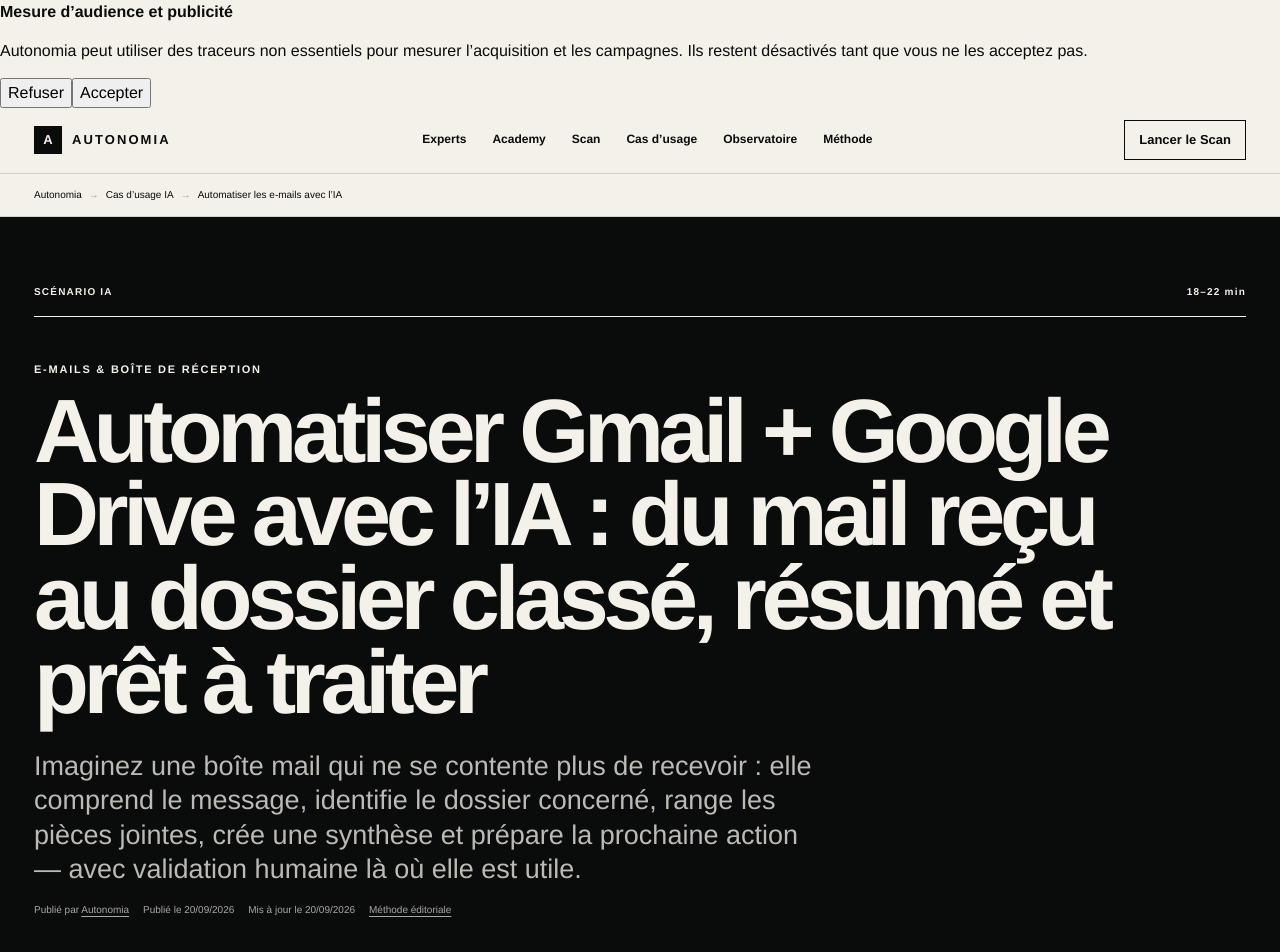
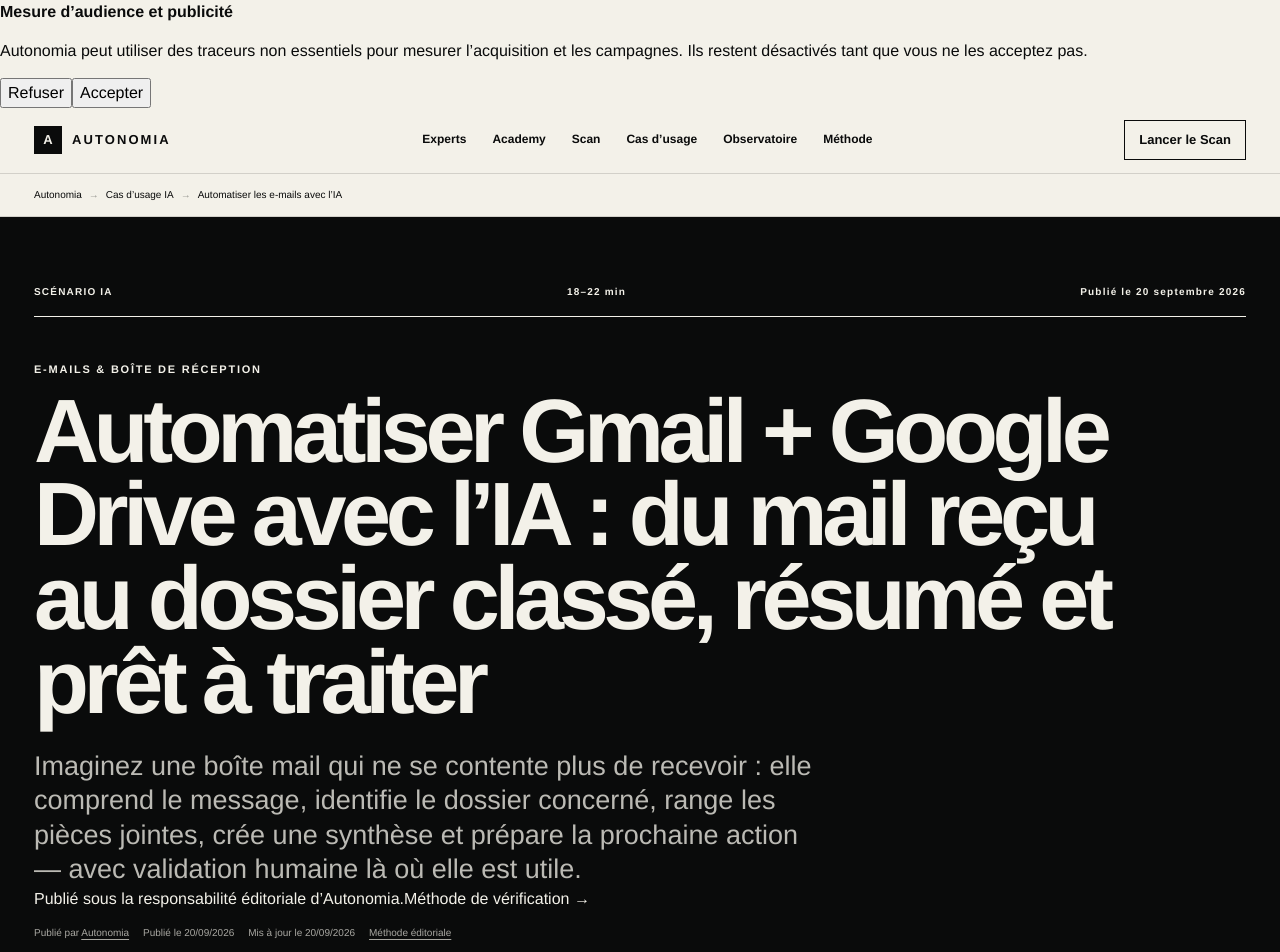
Before and after one commit to aristote-app/Autonomia-MCP, a Next.js app in the folder site/: page /cas-usage-ia/connecter-gmail-a-google-drive-pour-ranger-automatiquement-les-pieces-jointes in a window 1280 px wide. Shown: the top 952 px of the page. Built offline with nearby package versions, Linux system fonts and the light colour scheme; no server answers.

Commit message:
ux(article): expose publication freshness and editorial responsibility

```diff
--- a/site/components/EditorialArticle.js
+++ b/site/components/EditorialArticle.js
@@ -36,10 +36,18 @@ export default function EditorialArticle({ article }) {
         <div className="articleHeroMeta">
           <span>{isTraining ? "SCÉNARIO DE FORMATION" : "SCÉNARIO IA"}</span>
           <span>{article.readingTime}</span>
+          <span>Publié le {new Intl.DateTimeFormat("fr-FR", { day: "2-digit", month: "long", year: "numeric" }).format(new Date(article.publishedAt))}</span>
+          {article.modifiedAt && article.modifiedAt !== article.publishedAt && (
+            <span>Mis à jour le {new Intl.DateTimeFormat("fr-FR", { day: "2-digit", month: "long", year: "numeric" }).format(new Date(article.modifiedAt))}</span>
+          )}
         </div>
         <p className="eyebrow">{article.cluster}</p>
         <h1>{article.title}</h1>
         <p className="articleDek">{article.dek}</p>
+        <div className="articleTrustLine">
+          <span>Publié sous la responsabilité éditoriale d’Autonomia.</span>
+          <Link href="/methodologie/politique-editoriale">Méthode de vérification →</Link>
+        </div>
         <div className="articleEditorialMeta">
           <span>Publié par <Link href="/a-propos">Autonomia</Link></span>
           {article.publishedAt && <span>Publié le {new Date(article.publishedAt).toLocaleDateString("fr-FR")}</span>}
```
